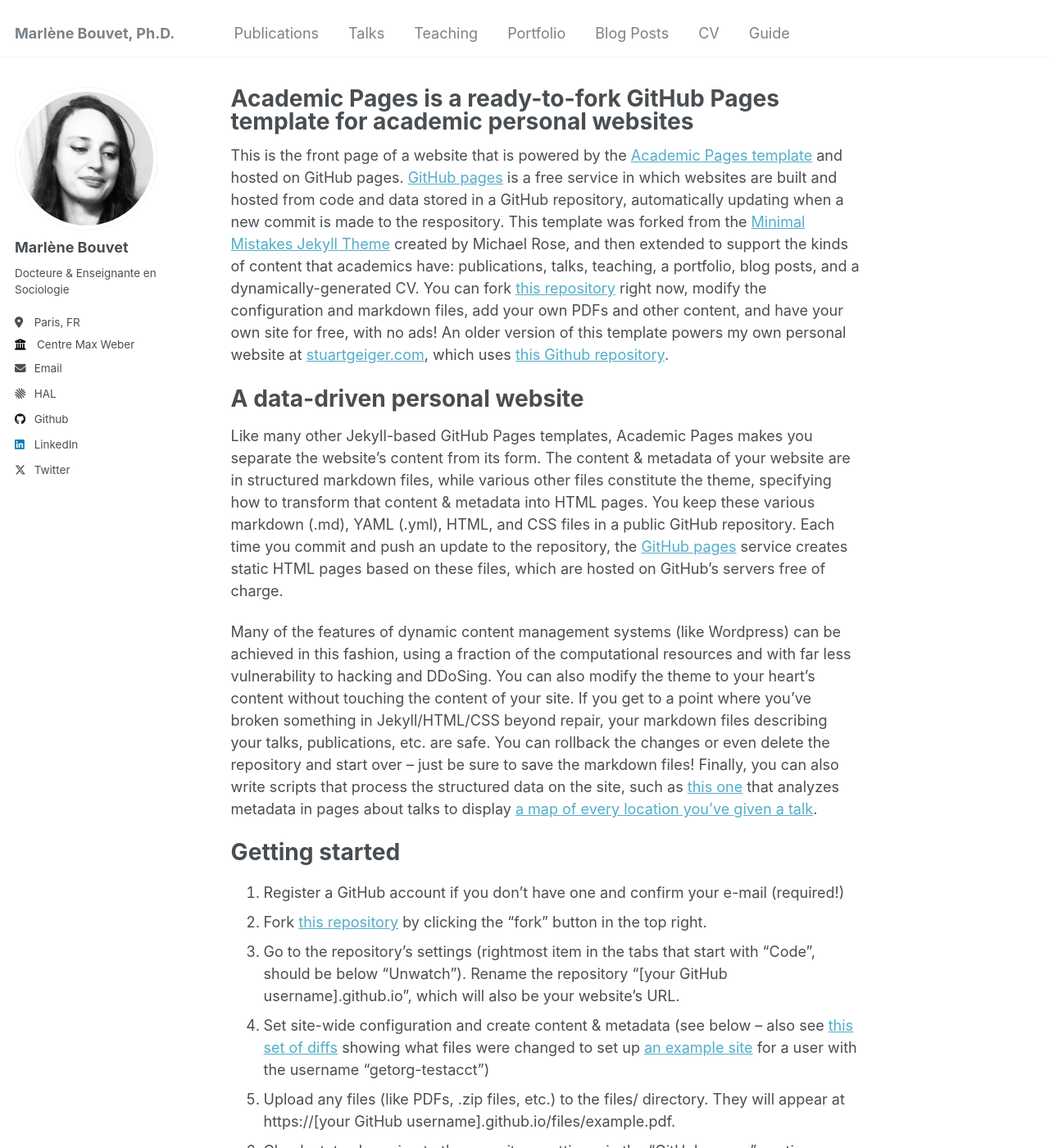
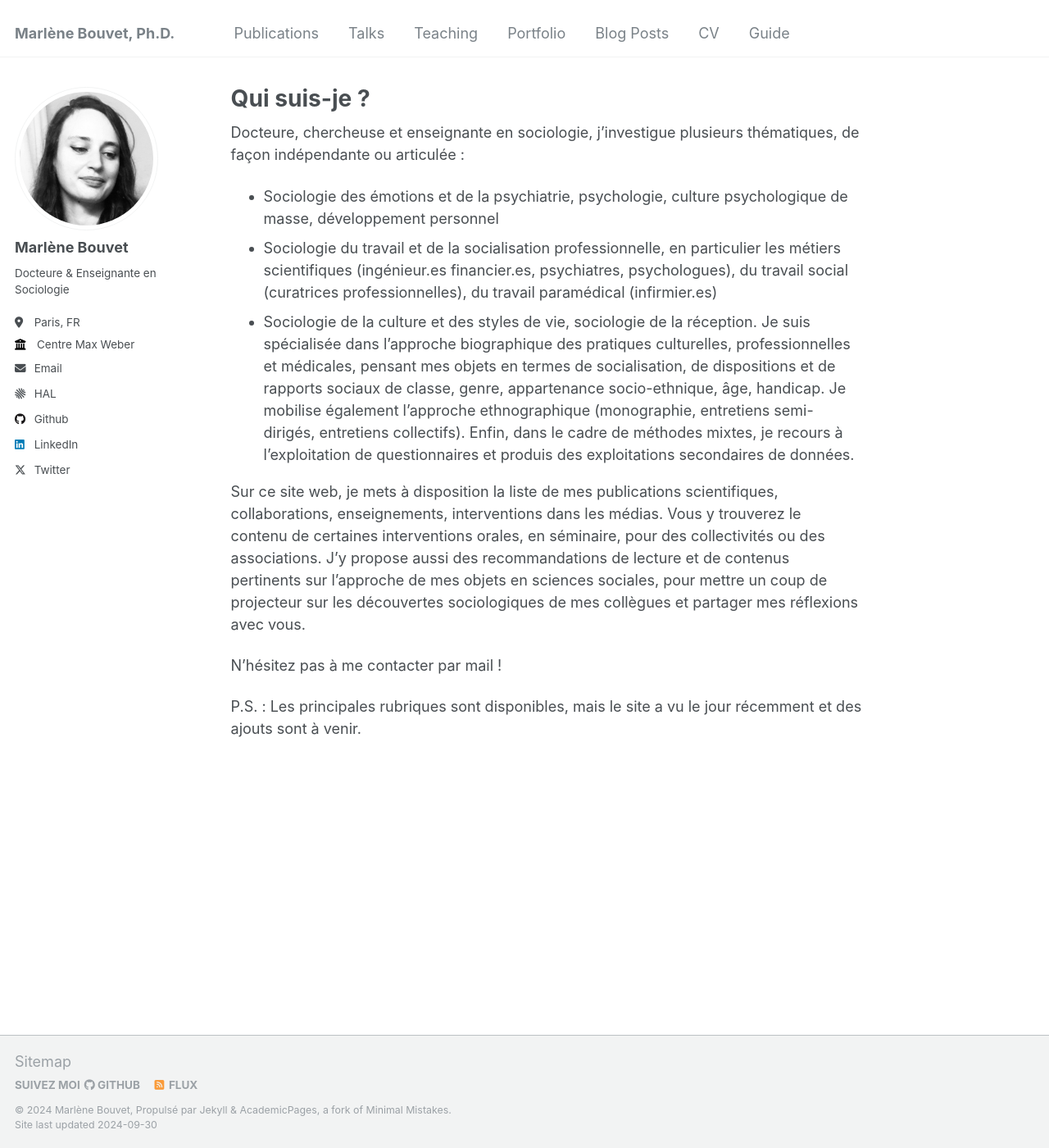
Before and after one commit to marlenebouvet/marlenebouvet.fr, a Jekyll site: the page built from _pages/about.md, in a window 1280 px wide and 1400 px high. Shown: the whole window at 82% size. Built offline with Jekyll 4.4.1, drawn with Linux system fonts in a browser that asks for light colours; some web fonts are replaced; some of the changed text lies outside the part shown.

Commit message:
Rédaction page d'accueil

```diff
--- a/_pages/about.md
+++ b/_pages/about.md
@@ -1,49 +1,20 @@
 ---
 permalink: /
-title: "Academic Pages is a ready-to-fork GitHub Pages template for academic personal websites"
+title: "Qui suis-je ?"
 author_profile: true
 redirect_from:
   - /about/
   - /about.html
 ---
 
-This is the front page of a website that is powered by the [Academic Pages template](https://github.com/academicpages/academicpages.github.io) and hosted on GitHub pages. [GitHub pages](https://pages.github.com) is a free service in which websites are built and hosted from code and data stored in a GitHub repository, automatically updating when a new commit is made to the respository. This template was forked from the [Minimal Mistakes Jekyll Theme](https://mmistakes.github.io/minimal-mistakes/) created by Michael Rose, and then extended to support the kinds of content that academics have: publications, talks, teaching, a portfolio, blog posts, and a dynamically-generated CV. You can fork [this repository](https://github.com/academicpages/academicpages.github.io) right now, modify the configuration and markdown files, add your own PDFs and other content, and have your own site for free, with no ads! An older version of this template powers my own personal website at [stuartgeiger.com](http://stuartgeiger.com), which uses [this Github repository](https://github.com/staeiou/staeiou.github.io).
+Docteure, chercheuse et enseignante en sociologie, j'investigue plusieurs thématiques, de façon indépendante ou articulée :
+- Sociologie des émotions et de la psychiatrie, psychologie, culture psychologique de masse, développement personnel
+- Sociologie du travail et de la socialisation professionnelle, en particulier les métiers scientifiques (ingénieur.es financier.es, psychiatres, psychologues), du travail social (curatrices professionnelles), du travail paramédical (infirmier.es)
+- Sociologie de la culture et des styles de vie, sociologie de la réception.
+Je suis spécialisée dans l'approche biographique des pratiques culturelles, professionnelles et médicales, pensant mes objets en termes de socialisation, de dispositions et de rapports sociaux de classe, genre, appartenance socio-ethnique, âge, handicap. Je mobilise également l'approche ethnographique (monographie, entretiens semi-dirigés, entretiens collectifs). Enfin, dans le cadre de méthodes mixtes, je recours à l'exploitation de questionnaires et produis des exploitations secondaires de données.
 
-A data-driven personal website
-======
-Like many other Jekyll-based GitHub Pages templates, Academic Pages makes you separate the website's content from its form. The content & metadata of your website are in structured markdown files, while various other files constitute the theme, specifying how to transform that content & metadata into HTML pages. You keep these various markdown (.md), YAML (.yml), HTML, and CSS files in a public GitHub repository. Each time you commit and push an update to the repository, the [GitHub pages](https://pages.github.com/) service creates static HTML pages based on these files, which are hosted on GitHub's servers free of charge.
+Sur ce site web, je mets à disposition la liste de mes publications scientifiques, collaborations, enseignements, interventions dans les médias. Vous y trouverez le contenu de certaines interventions orales, en séminaire, pour des collectivités ou des associations. J'y propose aussi des recommandations de lecture et de contenus pertinents sur l'approche de mes objets en sciences sociales, pour mettre un coup de projecteur sur les découvertes sociologiques de mes collègues et partager mes réflexions avec vous.
 
-Many of the features of dynamic content management systems (like Wordpress) can be achieved in this fashion, using a fraction of the computational resources and with far less vulnerability to hacking and DDoSing. You can also modify the theme to your heart's content without touching the content of your site. If you get to a point where you've broken something in Jekyll/HTML/CSS beyond repair, your markdown files describing your talks, publications, etc. are safe. You can rollback the changes or even delete the repository and start over -- just be sure to save the markdown files! Finally, you can also write scripts that process the structured data on the site, such as [this one](https://github.com/academicpages/academicpages.github.io/blob/master/talkmap.ipynb) that analyzes metadata in pages about talks to display [a map of every location you've given a talk](https://academicpages.github.io/talkmap.html).
+N'hésitez pas à me contacter par mail !
 
-Getting started
-======
-1. Register a GitHub account if you don't have one and confirm your e-mail (required!)
-1. Fork [this repository](https://github.com/academicpages/academicpages.github.io) by clicking the "fork" button in the top right.
-1. Go to the repository's settings (rightmost item in the tabs that start with "Code", should be below "Unwatch"). Rename the repository "[your GitHub username].github.io", which will also be your website's URL.
-1. Set site-wide configuration and create content & metadata (see below -- also see [this set of diffs](http://archive.is/3TPas) showing what files were changed to set up [an example site](https://getorg-testacct.github.io) for a user with the username "getorg-testacct")
-1. Upload any files (like PDFs, .zip files, etc.) to the files/ directory. They will appear at https://[your GitHub username].github.io/files/example.pdf.
-1. Check status by going to the repository settings, in the "GitHub pages" section
-
-Site-wide configuration
-------
-The main configuration file for the site is in the base directory in [_config.yml](https://github.com/academicpages/academicpages.github.io/blob/master/_config.yml), which defines the content in the sidebars and other site-wide features. You will need to replace the default variables with ones about yourself and your site's github repository. The configuration file for the top menu is in [_data/navigation.yml](https://github.com/academicpages/academicpages.github.io/blob/master/_data/navigation.yml). For example, if you don't have a portfolio or blog posts, you can remove those items from that navigation.yml file to remove them from the header.
-
-Create content & metadata
-------
-For site content, there is one markdown file for each type of content, which are stored in directories like _publications, _talks, _posts, _teaching, or _pages. For example, each talk is a markdown file in the [_talks directory](https://github.com/academicpages/academicpages.github.io/tree/master/_talks). At the top of each markdown file is structured data in YAML about the talk, which the theme will parse to do lots of cool stuff. The same structured data about a talk is used to generate the list of talks on the [Talks page](https://academicpages.github.io/talks), each [individual page](https://academicpages.github.io/talks/2012-03-01-talk-1) for specific talks, the talks section for the [CV page](https://academicpages.github.io/cv), and the [map of places you've given a talk](https://academicpages.github.io/talkmap.html) (if you run this [python file](https://github.com/academicpages/academicpages.github.io/blob/master/talkmap.py) or [Jupyter notebook](https://github.com/academicpages/academicpages.github.io/blob/master/talkmap.ipynb), which creates the HTML for the map based on the contents of the _talks directory).
-
-**Markdown generator**
-
-I have also created [a set of Jupyter notebooks](https://github.com/academicpages/academicpages.github.io/tree/master/markdown_generator
-) that converts a CSV containing structured data about talks or presentations into individual markdown files that will be properly formatted for the Academic Pages template. The sample CSVs in that directory are the ones I used to create my own personal website at stuartgeiger.com. My usual workflow is that I keep a spreadsheet of my publications and talks, then run the code in these notebooks to generate the markdown files, then commit and push them to the GitHub repository.
-
-How to edit your site's GitHub repository
-------
-Many people use a git client to create files on their local computer and then push them to GitHub's servers. If you are not familiar with git, you can directly edit these configuration and markdown files directly in the github.com interface. Navigate to a file (like [this one](https://github.com/academicpages/academicpages.github.io/blob/master/_talks/2012-03-01-talk-1.md) and click the pencil icon in the top right of the content preview (to the right of the "Raw | Blame | History" buttons). You can delete a file by clicking the trashcan icon to the right of the pencil icon. You can also create new files or upload files by navigating to a directory and clicking the "Create new file" or "Upload files" buttons.
-
-Example: editing a markdown file for a talk
-![Editing a markdown file for a talk](/images/editing-talk.png)
-
-For more info
-------
-More info about configuring Academic Pages can be found in [the guide](https://academicpages.github.io/markdown/). The [guides for the Minimal Mistakes theme](https://mmistakes.github.io/minimal-mistakes/docs/configuration/) (which this theme was forked from) might also be helpful.
+P.S. : Les principales rubriques sont disponibles, mais le site a vu le jour récemment et des ajouts sont à venir.
```
